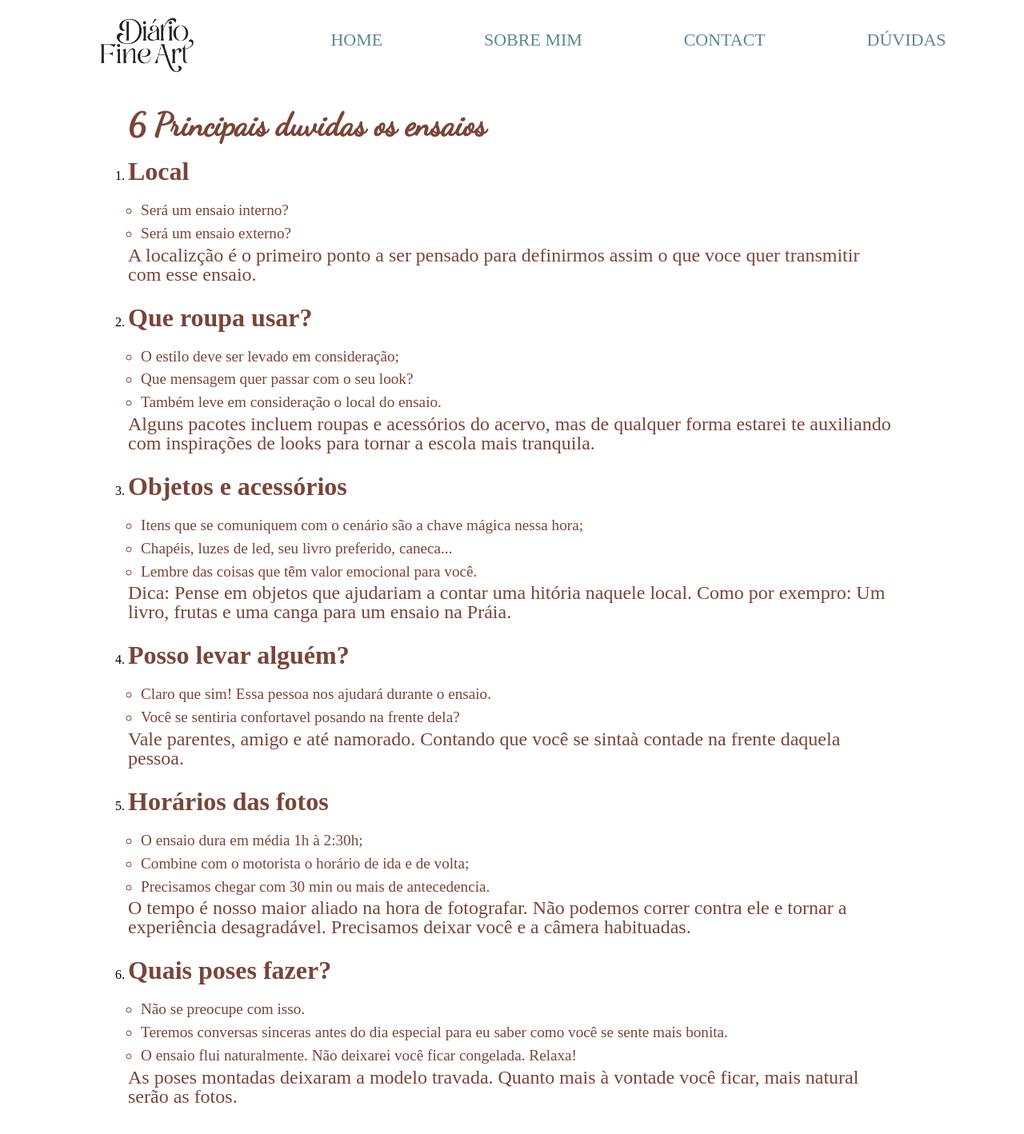
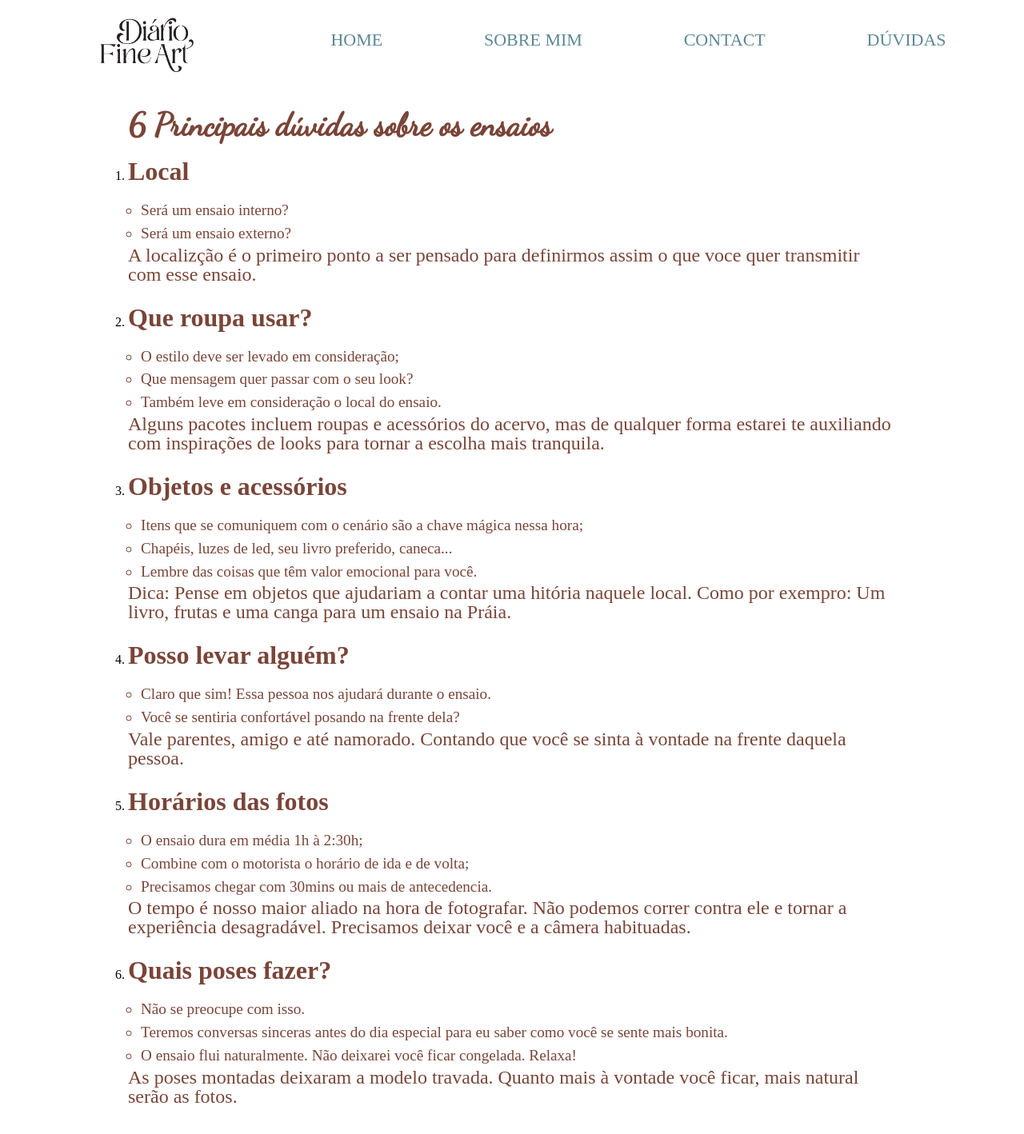
Before and after one commit to Julio-Cesar-Rodrigues/Diario-fine-art, a React (Create React App) app: page /faq in a window 1280 px wide. Shown: the top 1418 px of the page at 80% size. Built offline with nearby package versions, Linux system fonts and the light colour scheme.

Commit message:
Update Faq.js

```diff
--- a/src/components/pages/Faq.js
+++ b/src/components/pages/Faq.js
@@ -8,7 +8,7 @@ const Faq = () => {
   return (
     <div>
       <div className="container faq-container">
-        <h1 className="title-principal">6 Principais duvidas os ensaios</h1>
+        <h1 className="title-principal">6 Principais dúvidas sobre os ensaios</h1>
 
         <ol>
           <li>
@@ -32,7 +32,7 @@ const Faq = () => {
             <p className="text-principal">
               Alguns pacotes incluem roupas e acessórios do acervo, mas de
               qualquer forma estarei te auxiliando com inspirações de looks para
-              tornar a escola mais tranquila.
+              tornar a escolha mais tranquila.
             </p>
           </li>
           <li>
@@ -55,11 +55,11 @@ const Faq = () => {
             <h2 className="title-secundary">Posso levar alguém?</h2>
             <ul className="text-alt">
               <li>Claro que sim! Essa pessoa nos ajudará durante o ensaio.</li>
-              <li>Você se sentiria confortavel posando na frente dela?</li>
+              <li>Você se sentiria confortável posando na frente dela?</li>
             </ul>
             <p className="text-principal">
-              Vale parentes, amigo e até namorado. Contando que você se sintaà
-              contade na frente daquela pessoa.
+              Vale parentes, amigo e até namorado. Contando que você se sinta à
+              vontade na frente daquela pessoa.
             </p>
           </li>
           <li>
@@ -67,7 +67,7 @@ const Faq = () => {
             <ul className="text-alt">
               <li>O ensaio dura em média 1h à 2:30h;</li>
               <li>Combine com o motorista o horário de ida e de volta;</li>
-              <li>Precisamos chegar com 30 min ou mais de antecedencia.</li>
+              <li>Precisamos chegar com 30mins ou mais de antecedencia.</li>
             </ul>
             <p className="text-principal">
               O tempo é nosso maior aliado na hora de fotografar. Não podemos
```
